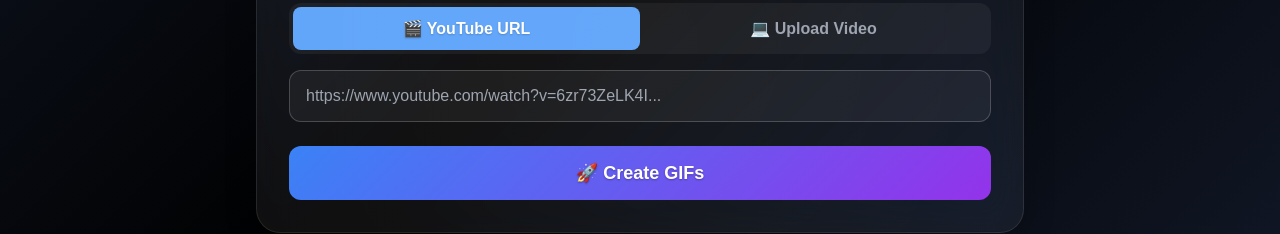
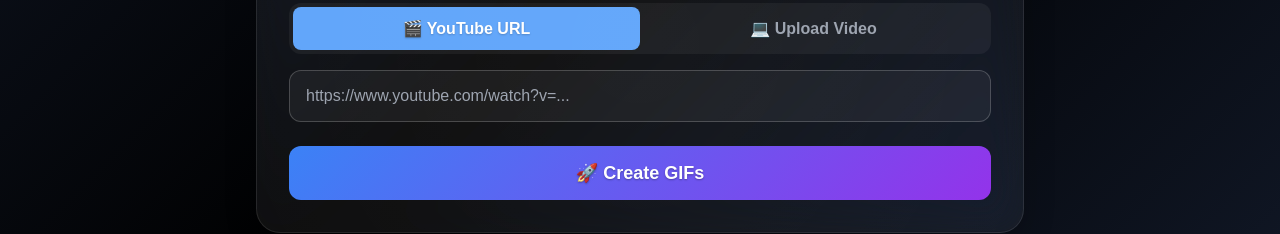
Before and after one commit to Uzakun/Video_to_GIF, a React (Vite) app in the folder frontend/: page / in a window 1280 px wide. Shown: the part 492-726 px from the top of the page. Built offline with nearby package versions, Linux system fonts and the light colour scheme.

Commit message:
fix the server side problem

```diff
--- a/frontend/src/App.jsx
+++ b/frontend/src/App.jsx
@@ -27,12 +27,11 @@
     setGifs([]);
 
     try {
+      const apiUrl = import.meta.env.VITE_API_URL;
       let response;
+
       if (inputType === 'url') {
-
-        const apiUrl = import.meta.env.VITE_API_URL;
-        const response = await fetch(`${apiUrl}/api/generate-gifs`, {
-
+        response = await fetch(`${apiUrl}/api/generate-gifs`, {
           method: 'POST',
           headers: { 'Content-Type': 'application/json' },
           body: JSON.stringify({
@@ -45,10 +44,12 @@
         formData.append('prompt', prompt);
         formData.append('video', videoFile);
 
-        response = await fetch('http://127.0.0.1:5000/api/generate-gifs-from-upload', {
+        // --- THIS IS THE CORRECTED LINE ---
+        response = await fetch(`${apiUrl}/api/generate-gifs-from-upload`, {
           method: 'POST',
           body: formData,
         });
+        // ------------------------------------
       }
 
       const data = await response.json();
@@ -154,7 +155,7 @@
                   value={youtubeUrl}
                   onChange={handleUrlChange}
                   className="input-field"
-                  placeholder="https://www.youtube.com/watch?v=6zr73ZeLK4I..."
+                  placeholder="https://www.youtube.com/watch?v=..."
                   required={inputType === 'url'}
                 />
               ) : (
@@ -230,13 +231,11 @@
                   className="gif-card glass-card"
                 >
                   <div className="gif-image-container">
-                    {/* --- FIX: Add a unique timestamp to the URL to force reload --- */}
                     <img
                       src={`${gif}?t=${new Date().getTime()}`}
                       alt={`GIF ${index + 1}`}
                       className="gif-image"
                     />
-                    {/* ----------------------------------------------------------------- */}
                     <div className="gif-number">
                       #{index + 1}
                     </div>
```
